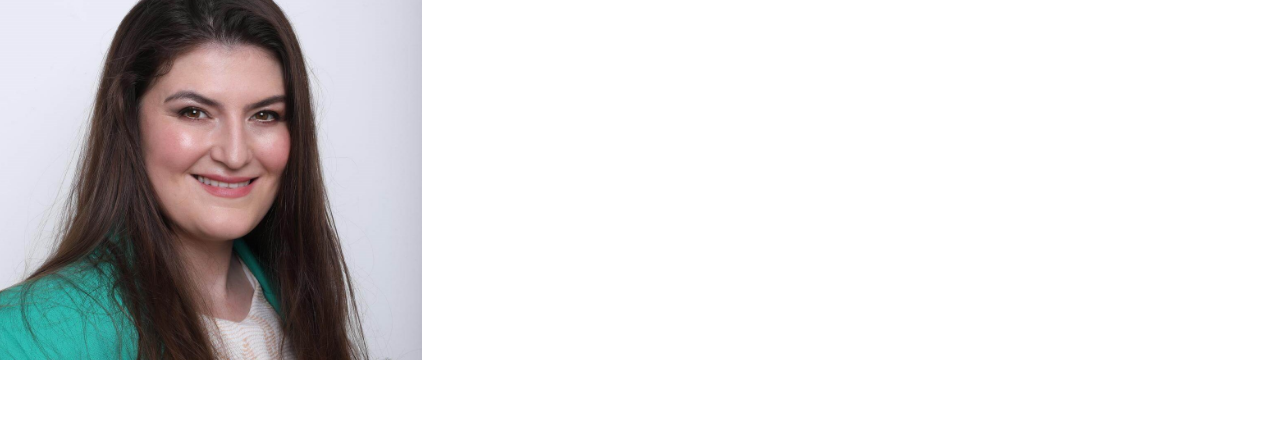
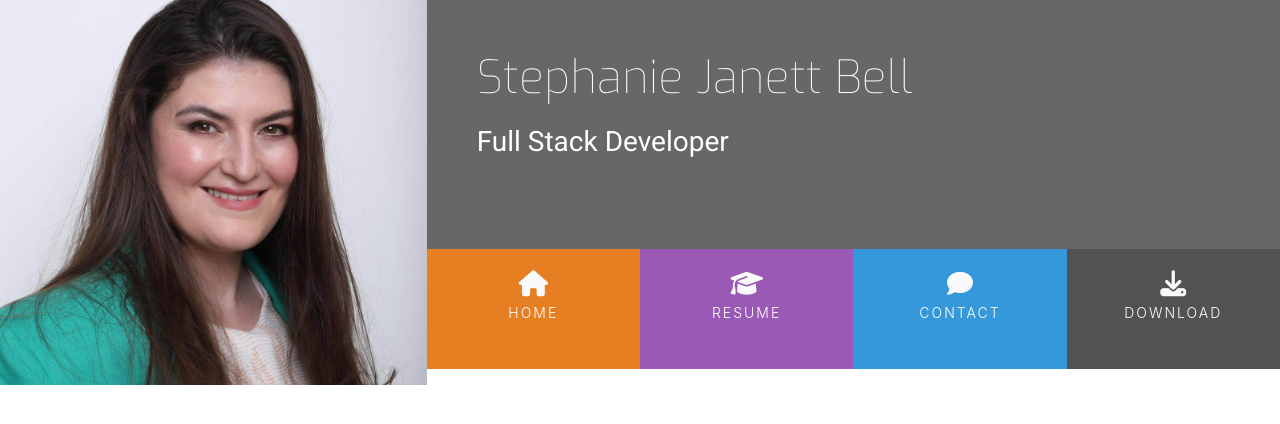
Before and after one commit to bpstephanie/sjb-resume, a plain HTML site: page index.html in a window 1280 px wide. Drawn offline with nearby package versions, Linux system fonts and the light colour scheme.

Commit message:
Add logo, header items and style

```diff
--- a/assets/css/style.css
+++ b/assets/css/style.css
@@ -1,7 +1,33 @@
 @import url('https://fonts.googleapis.com/css2?family=Exo:ital,wght@0,100..900;1,100..900&family=Roboto&display=swap');
 
+/* ----------------------------Colours */
+.bg-color-name-title{
+    background-color: #676767;
+}
+
+.ui-menu-color-home {
+    background-color: #e67e22;
+}
+
+.ui-menu-color-resume {
+    background-color: #9b59b6;
+}
+
+.ui-menu-color-contact {
+    background-color: #3498db;
+}
+
+.ui-menu-color-download {
+    background-color: #525252;
+}
+
+/* ----------------------------Heading */
 header {
     margin: 0;
+}
+
+.heading {
+    margin-left: 50px;
 }
 
 .logo {
@@ -14,3 +40,64 @@ header {
     -moz-transition: all .5s ease-in-out;
     -webkit-transition: all .5s ease-in-out;
 }
+
+.name {
+    font-family: "Exo", sans-serif;
+    font-weight: 100;
+    font-size: 46px;
+    margin-top: 50px;
+    color: #fff;
+}
+
+.title {
+    font-family: "Roboto", sans-serif;
+    font-weight: 200;
+    font-size: 28px;
+    margin-top: 20px;
+    margin-bottom: 90px;
+    color: #fff;
+}
+
+.list-inline-item:not(:last-child) {
+    margin: 0;
+}
+
+.menucontainer {
+    font-size: 0;
+}
+
+#nav li {
+    font-size: 14px;
+    padding: 0;
+}
+
+.menuitem {
+    height: 120px;
+    text-align: center;
+    padding: 0;
+}
+
+.menuitem a {
+    width: 100%;
+    text-decoration: none;
+    color: #fff;
+    height: 120px;
+}
+
+.menuitem a i {
+    padding-top: 22px;
+    display: block;
+    color: #fafafa;
+    font-size: 26px;
+}
+
+.menuitem span {
+    display: block;
+    width: 100%;
+    padding-top: 5px;
+    text-align: center;
+    text-transform: uppercase;
+    font-size: 14px;
+    font-weight: 300;
+    letter-spacing: 2px;
+}
--- a/index.html
+++ b/index.html
@@ -8,19 +8,41 @@
     <link rel="stylesheet" href="https://cdn.jsdelivr.net/npm/bootstrap@4.6.2/dist/css/bootstrap.min.css"
         integrity="sha384-xOolHFLEh07PJGoPkLv1IbcEPTNtaed2xpHsD9ESMhqIYd0nLMwNLD69Npy4HI+N" crossorigin="anonymous">
     <!-- Fontawesome -->
-    <link rel="stylesheet" href="https://cdn.jsdelivr.net/npm/@fortawesome/fontawesome-free@6.4.2/css/fontawesome.min.css">
+   <!-- <link rel="stylesheet" href="https://cdn.jsdelivr.net/npm/@fortawesome/fontawesome-free@6.4.2/css/fontawesome.min.css">-->
+    <script src="https://kit.fontawesome.com/6bd427a7f6.js" crossorigin="anonymous"></script>
     <link rel="stylesheet" href="assets/css/style.css" type="text/css">
     <title>Stephanie Janett Bell</title>
 </head>
 
 <body>
     <header>
-        <div class="row">
-            <a href="index.html" class="col-md-4 logo">
-
-            </a>
+        <div class="row no-gutters">
+            <a href="index.html" class="col-md-4 logo"></a>
             <div class="col-md-8">
-
+                <div class="row bg-color-name-title no-gutters">
+                    <div class="col heading">
+                        <h1 class="name"> Stephanie Janett Bell</h1>
+                        <h2 class="title">Full Stack Developer</h2>
+                    </div>
+                </div>
+                <div class="row no-gutters">
+                    <div class="col">
+                        <ul id="nav" class="list-inline menucontainer">
+                            <li class="col-6 col-sm-3 ui-menu-color-home list-inline-item menuitem">
+                                <a href="#"><i class="fa-solid fa-house" aria-hidden="true"></i><span>Home</span></a>
+                            </li>
+                            <li class="col-6 col-sm-3 ui-menu-color-resume list-inline-item menuitem">
+                                <a href="#"><i class="fa-solid fa-graduation-cap" aria-hidden="true"></i><span>Resume</span></a>
+                            </li>
+                            <li class="col-6 col-sm-3 ui-menu-color-contact list-inline-item menuitem">
+                                <a href="#"><i class="fa-solid fa-comment" aria-hidden="true"></i><span>Contact</span></a>
+                            </li>
+                            <li class="col-6 col-sm-3 ui-menu-color-download list-inline-item menuitem">
+                                <a href="#"><i class="fa-solid fa-download" aria-hidden="true"></i><span>Download</span></a>
+                            </li>
+                        </ul>
+                    </div>
+                </div>
             </div>
         </div>
     </header>
```
